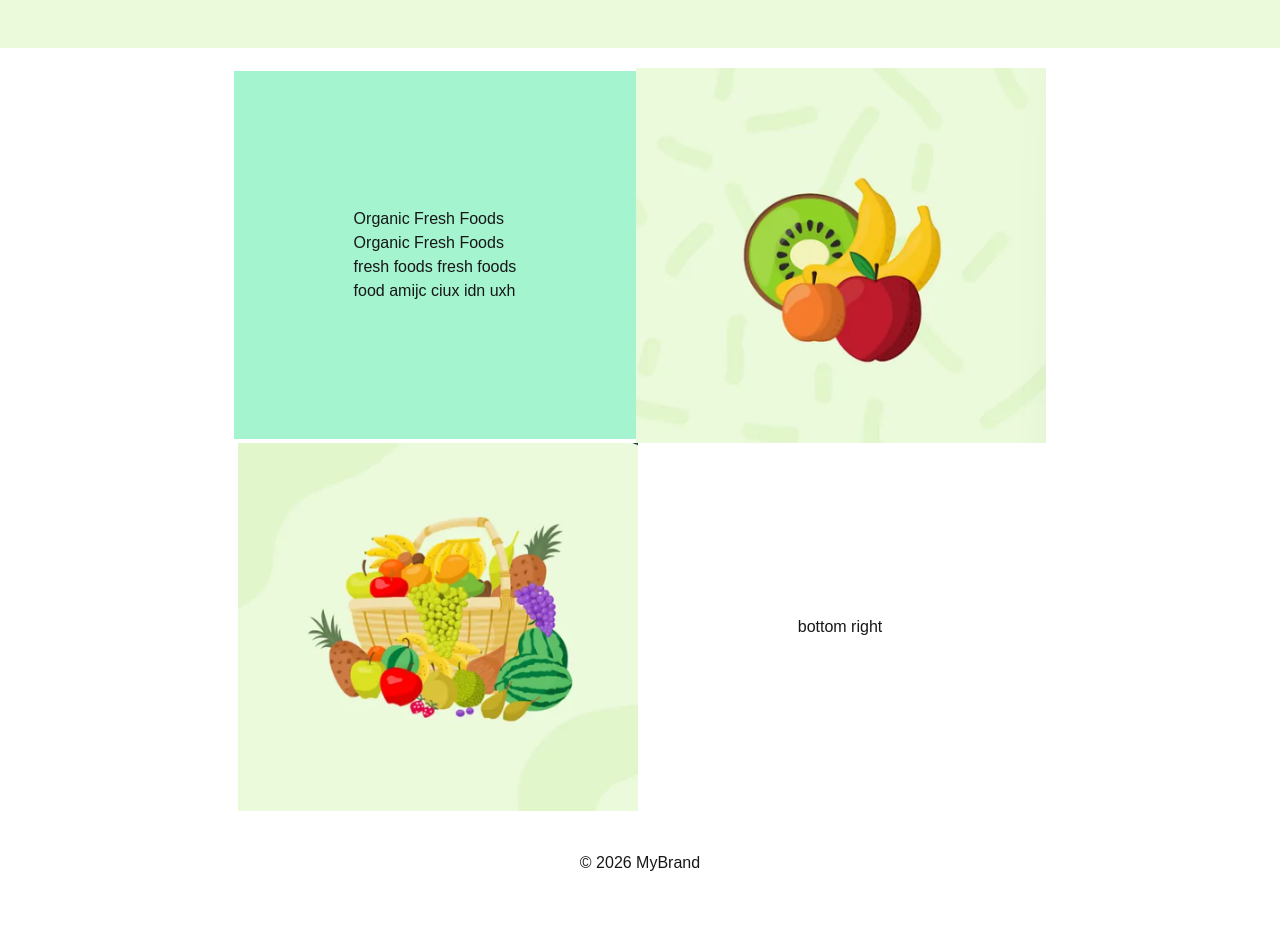
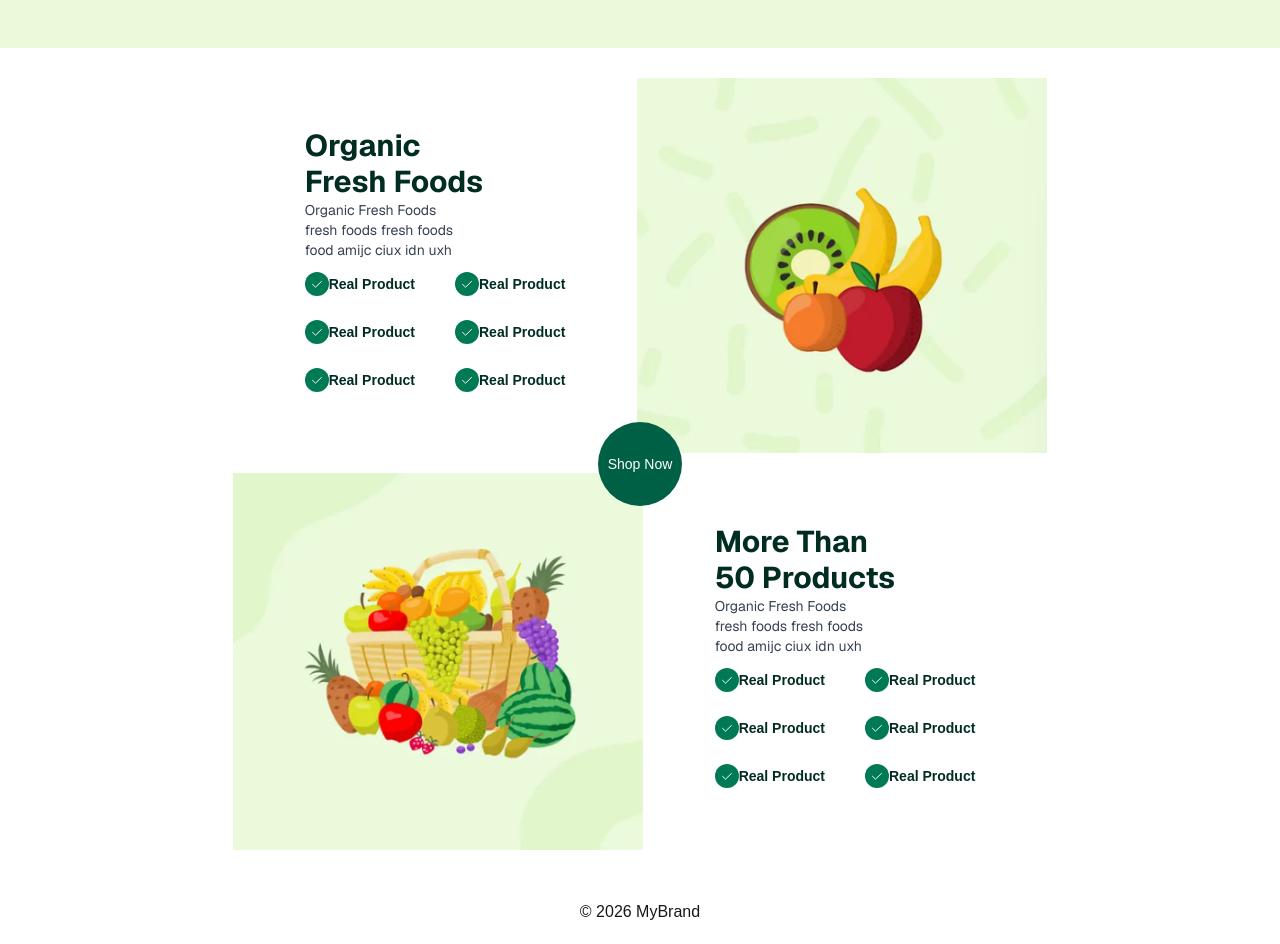
Before and after one commit to mdrifatunnobirifat/Foodie_Fresh, a Next.js app: page / in a window 1280 px wide. Shown: the part 2740-3684 px from the top of the page. Before the commit the page ends 3635 px from the top, so only its background shows below. Built offline with nearby package versions, Linux system fonts and the light colour scheme.

Commit message:
:sparkles: Feat: Added OrganicFoodcard  component to reuse and also added a shop now button  in FoodieFresh

```diff
--- /dev/null
+++ b/app/components/OrganicFoodcard.tsx
@@ -0,0 +1,26 @@
+import Image from "next/image";
+interface CardProps {
+  h: string;
+}
+
+export default function OrganicFoodcard({h}:CardProps)
+{
+    return (
+    <div className="flex items-center py-3 ">
+
+     <div className="flex items-center justify-center w-6 h-6 rounded-full bg-emerald-700 p-1 group-hover:bg-white transition-colors">
+        <Image
+          src="/tick-svgrepo-com.svg"
+          alt="tick mark"
+          width={16}
+          height={16}
+          className="object-contain invert group-hover:invert-0"
+        />
+      </div>
+      <div className=" flex-1">
+        <h5 className="font-bold text-emerald-950 group-hover:text-white">{h}</h5>
+      </div>
+    </div>
+  );
+
+}
--- a/app/components/OrganicFoods.tsx
+++ b/app/components/OrganicFoods.tsx
@@ -1,33 +1,88 @@
 import Image from "next/image";
+import OrganicFoodcard from "./OrganicFoodcard";
 
 export default function OrganicFoods() {
+    const Item=[
+    {heading:"Real Product"},
+    {heading:"Real Product"},
+    {heading:"Real Product"}
+
+]
     return(
-        <div className="flex flex-col w-full py-5">
+        <div className="flex flex-col  w-full py-5 justify-center items-center ">
             {/*upper div */}
             <div className="flex flex-row items-center justify-center   ">
-                <div className=" bg-emerald-200 px-30 py-34">
-                    <h1>Organic Fresh Foods</h1>
-                    <h1>Organic Fresh Foods <br/> fresh foods fresh foods<br/> food amijc ciux idn uxh</h1>
+                <div className=" bg-white py-15 px-18 text-left  ">
+
+                    <h1 className="text-2xl  lg:text-3xl font-bold font-sans text-emerald-950 text-center lg:text-left ">Organic <br/>Fresh Foods</h1>
+                    <p className="text-gray-700  font-sans text-xs md:text-sm text-center lg:text-left ">Organic Fresh Foods <br/> fresh foods fresh foods<br/> food amijc ciux idn uxh</p>
+                    <div className="flex flex-row text-sm gap-10">
+                       <div >
+                              {Item.map((item)=>(
+                                        <OrganicFoodcard
+                                           h={item.heading}
+                                           />
+                                    ))}
+
+                        </div>
+                        <div>
+                             {Item.map((item)=>(
+                                        <OrganicFoodcard
+                                           h={item.heading}
+                                           />
+                                    ))}
+
+                       </div>
+                    </div>
 
                 </div>
 
-                <div className=" bg-emerald-100  ">
+                <div className="hidden md:block">
                     <Image src="/organicfruits.png" alt="pic" width={410} height={370}
                     className="object-contain"/>
                 </div>
             </div>
 
 
+            <div className=" absolute">
+                <button className="bg-emerald-800 text-white text-sm w-17 lg:w-21 h-17 lg:h-21 rounded-full flex items-center justify-center hover:bg-emerald-700 transition">
+                   Shop Now
+                </button>
+            </div>
+
+
             {/*lower div */}
-            <div className="flex flex-row items-center justify-center ">
-                <div className="bg-emerald-100">
-                    <Image src="/organicfruitbasket.png" alt="pic" width={400} height={370}
+            <div className="flex flex-row items-center justify-center   ">
+                <div className="hidden md:block">
+                    <Image src="/organicfruitbasket.png" alt="pic" width={410} height={370}
                     className="object-contain"/>
                 </div>
 
-                <div className="items-center bg-white px-40 py-34">
-                    <h1>bottom right</h1>
+                <div className=" bg-white py-15 px-18 text-left ">
+                    <h1 className="text-2xl  lg:text-3xl font-bold font-sans text-emerald-950 text-center lg:text-left">More Than<br/>50 Products </h1>
+                    <p className="text-gray-700  font-sans text-xs md:text-sm text-center lg:text-left max-w-md">Organic Fresh Foods <br/> fresh foods fresh foods<br/> food amijc ciux idn uxh</p>
+                    <div className="flex flex-row text-sm gap-10">
+                       <div>
+                              {Item.map((item)=>(
+                                        <OrganicFoodcard
+                                           h={item.heading}
+                                           />
+                                    ))}
+
+                        </div>
+                        <div>
+                             {Item.map((item)=>(
+                                        <OrganicFoodcard
+                                           h={item.heading}
+                                           />
+                                    ))}
+
+                       </div>
+                    </div>
+
                 </div>
+
+
             </div>
         </div>
 
```
Also changed, not shown: public/tick-svgrepo-com.svg (added).
